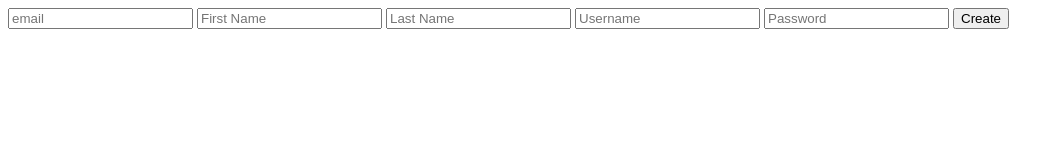
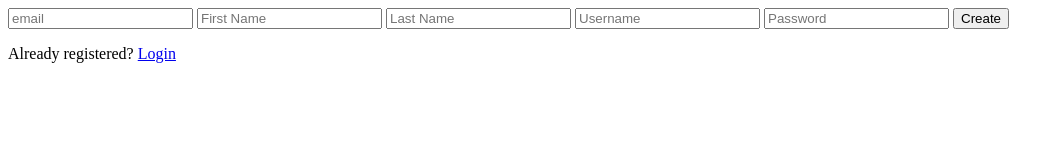
Before and after one commit to jordanh245/Hotel-Project, a plain HTML site: page client/login.html in a window 1280 px wide. Shown: the whole page, without its empty margins (0-1064 px from the left). Drawn offline with Linux system fonts and the light colour scheme.

Commit message:
Update login.html

```diff
--- a/client/login.html
+++ b/client/login.html
@@ -21,6 +21,7 @@
                 <input type="text" placeholder="Username">
                 <input type="text" placeholder="Password">
                 <button>Create</button>
+                <p>Already registered? <a href="#">Login</a></p>
 
             </form>
             <!-- end of form contents -->
```
